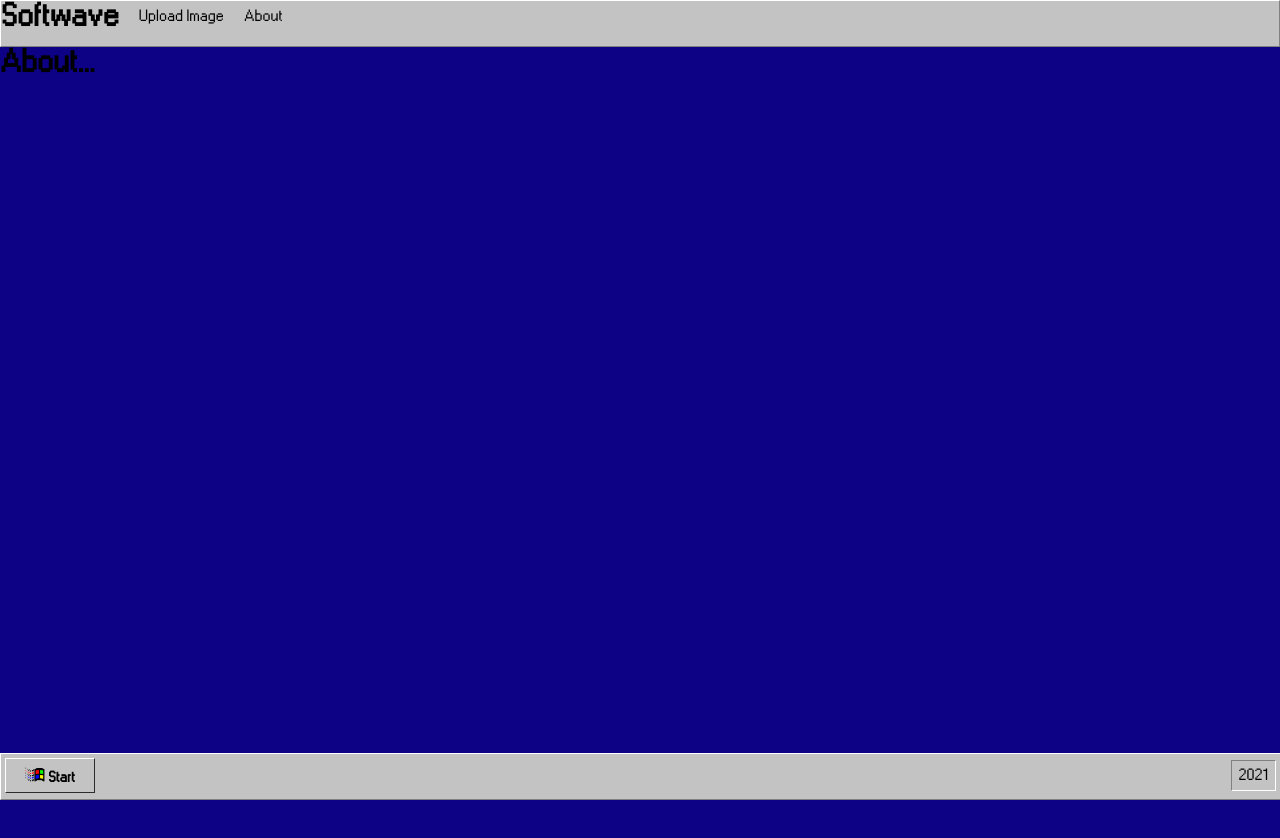
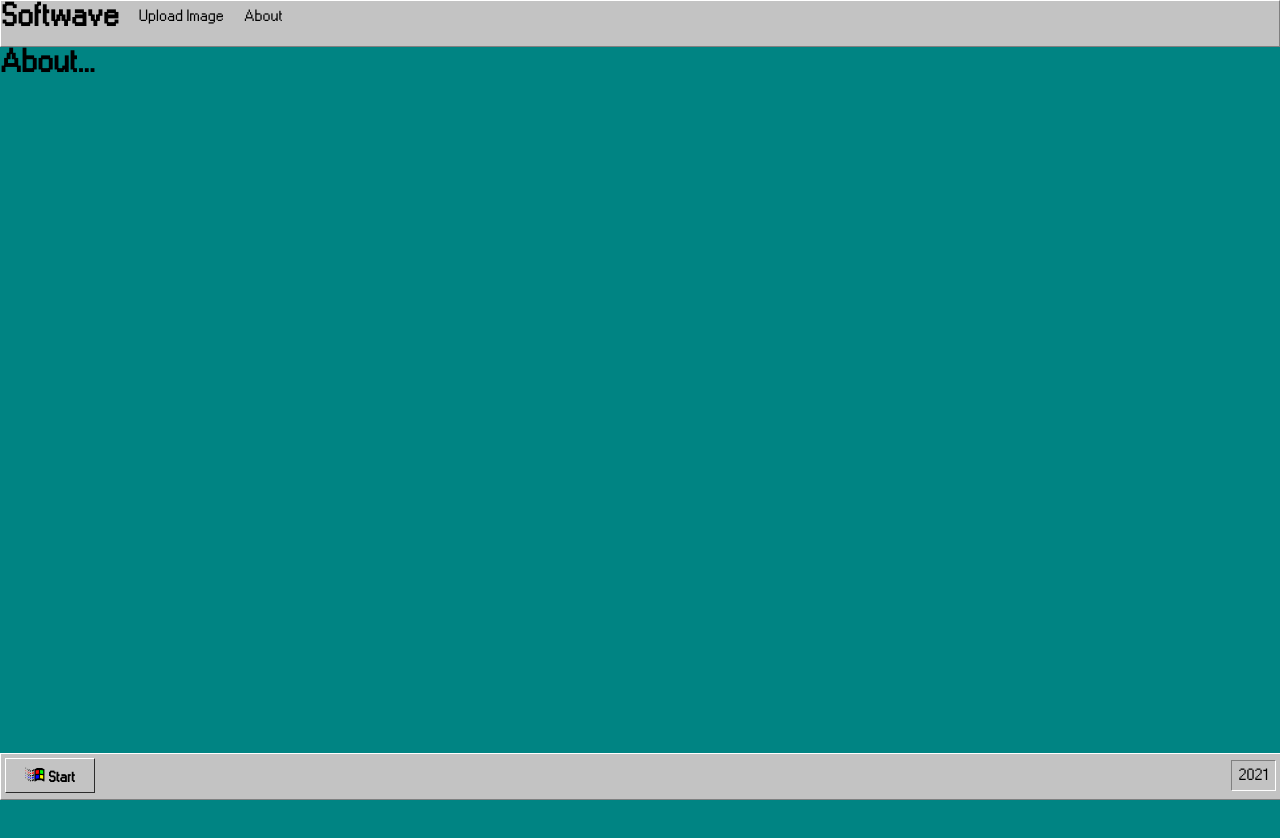
Before and after one commit to gabrielpdsilva/softwave, a React (Create React App) app: page /about in a window 1280 px wide. Shown: the top 838 px of the page. After the commit the page ends 800 px from the top, so only its background shows below. Built offline with nearby package versions, Linux system fonts and the light colour scheme.

Commit message:
removendo arquivo antigo de GlobalStyle, tornando o background global como verde; removendo scroll de paginas sem conteudo

```diff
--- a/src/GlobalStyle.js
+++ /dev/null
@@ -1,22 +0,0 @@
-import { createGlobalStyle } from 'styled-components'
-import COLORS from './styles/colors'
-/*injectGlobal`
-  body {
-    padding: 0;
-    margin: 0;
-    font-family: sans-serif;
-  }
-`*/
-
-export default createGlobalStyle`
-
-
-  * {
-      color: black;
-      padding: 0;
-      margin: 0;
-      //background-color: ${COLORS.cinzaClaro};
-      font-family: w95fa;
-
-  }
-`;
--- a/src/pages/About/styles.js
+++ b/src/pages/About/styles.js
@@ -2,6 +2,6 @@ import styled from 'styled-components';
 import COLORS from '../../styles/colors';
 
 export const Container = styled.div`
-    height: 100vh;
+    //height: 100vh;
     //background-color: ${COLORS.verde};
 `;
--- a/src/pages/FileUploader/styles.js
+++ b/src/pages/FileUploader/styles.js
@@ -6,7 +6,7 @@ export const Container = styled.div`
     align-items: center;
     justify-content: center;
 
-    height: 100vh;
+    //height: 100vh;
     //background-color: ${COLORS.verde};
 `;
 
--- a/src/styles/GlobalStyles.js
+++ b/src/styles/GlobalStyles.js
@@ -16,14 +16,13 @@ export default createGlobalStyle`
 
     html {
         min-height: 100%;
-        background-color: ${COLORS.azulEscuro};
+        background-color: ${COLORS.verde};
     }
+
     * {
-      color: black;
-      padding: 0;
-      margin: 0;
-//      background-color: ${COLORS.cinzaClaro};
-      font-family: w95fa;
-
-  }
+        color: black;
+        padding: 0;
+        margin: 0;
+        font-family: w95fa;
+    }
 `;
```
Also changed, not shown: 1 other file (tests, documents, lock files or other folders).
